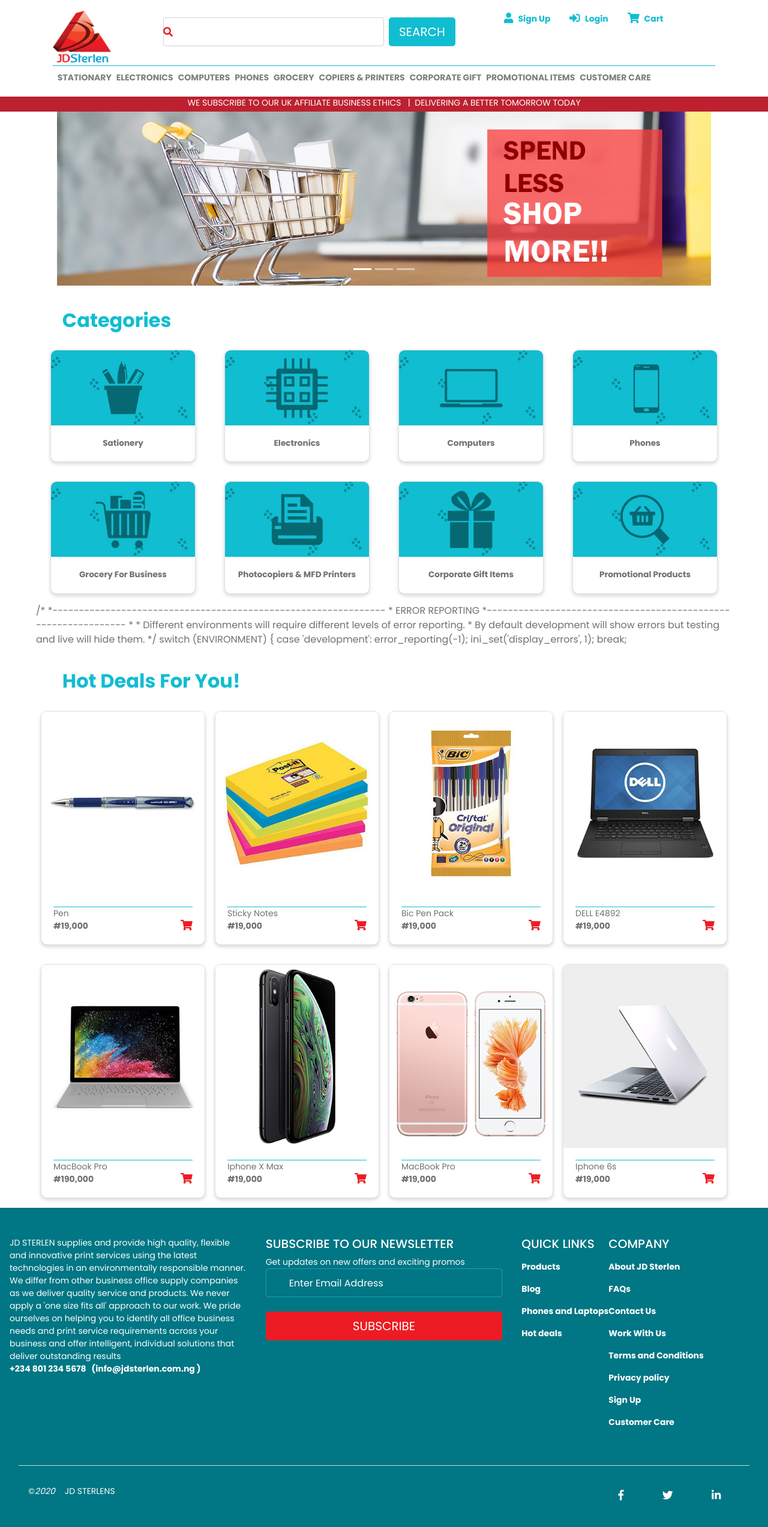
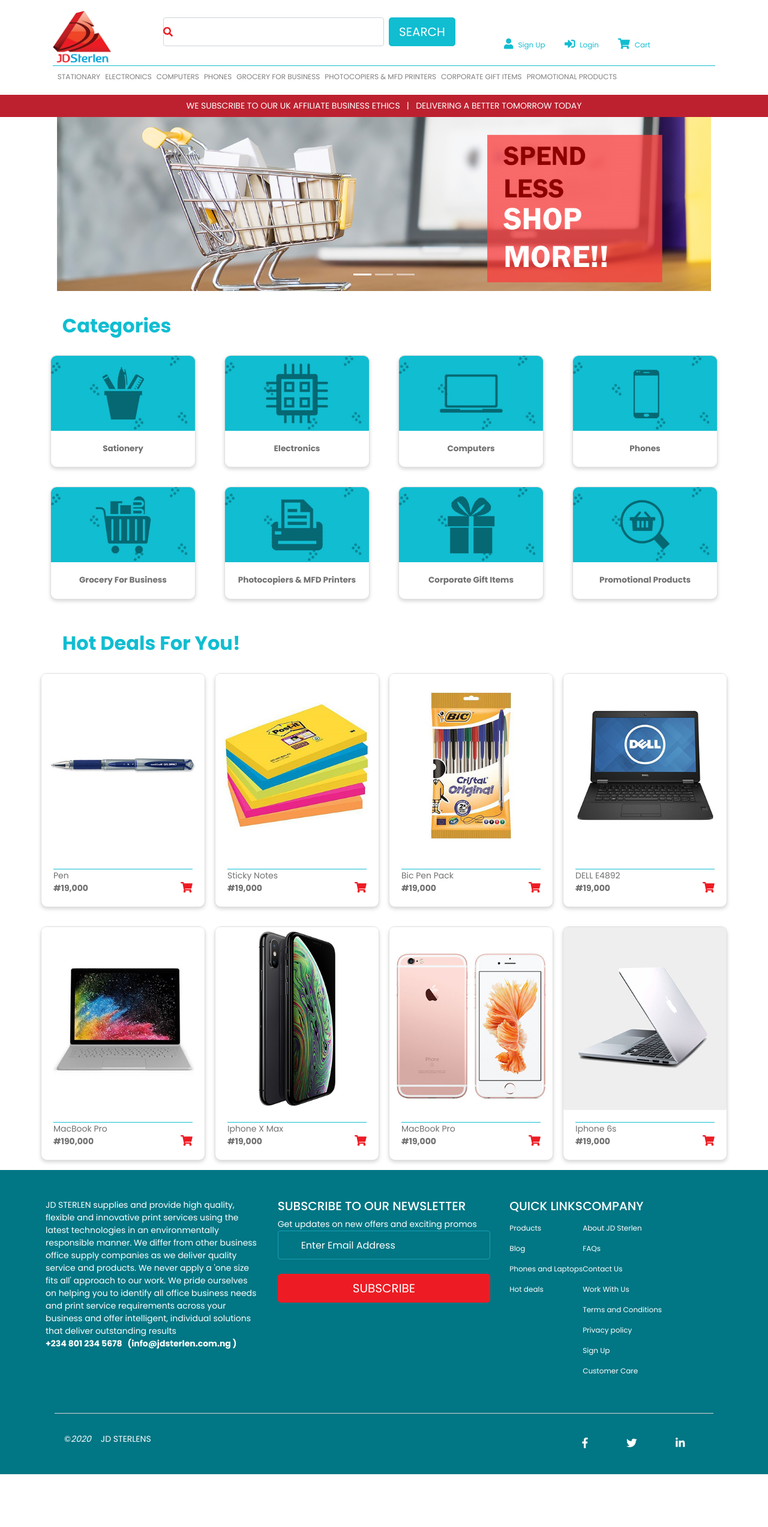
Before and after one commit to XownSolutionsLimited/jdsterlins, a PHP site: page /index.php in a window 1280 px wide. Shown: the whole page at 60% size. After the commit the page ends 2457 px from the top, so only its background shows below. Run offline with PHP 8.4, Linux system fonts and the light colour scheme; some libraries are stand-ins or nearby versions.

Commit message:
fix header

```diff
--- a/header.html
+++ b/header.html
@@ -15,9 +15,9 @@
     <link href="style.css" rel="stylesheet" />
   </head>
   <body>
+	<div class="wrapper">
 
-	<!-- Navigation -->
-	<div class="wrapper">
+    <!-- Navigation -->
     <nav class="navbar navbar-expand-md navbar-light bg-light sticky-top bg-white">
 
       <div class="container-fluid d-flex flex-wrap" >
@@ -37,8 +37,8 @@
 				SEARCH
 			  </button>
 		</div>
-	<div class='d-flex flex-wrap justify-content-end col-md-4 col-sm-12'>
-		<ul class="d-flex flex-wrap col-12 top">
+	<div class="d-flex flex-wrap justify-content-end col-md-4 col-sm-12 contain">
+			<ul class="d-flex flex-wrap col-12 top contained">
 				<!-- <li class=" nav-item">
 					<a class="nav-link " href="" ><i class="icon fab fa-facebook-f"></i></a>
 				  </li>
@@ -67,8 +67,7 @@
 				  <a class="nav-link" href="about.html">Connect</a>
 				</li> -->
 			  </ul>
-	</div>
-
+			  </div>
 			  <hr class="col-12"/>
 		</div>
 
@@ -82,7 +81,7 @@
         >
           <span class="navbar-toggler-icon"></span>
         </button>
-        <div class="collapse navbar-collapse menu  pb-0 menu" id="navbarResponsive">
+        <div class="collapse navbar-collapse menu padding pb-0 p-0 menu" id="navbarResponsive">
           <ul class="navbar-nav">
             <li class=" nav-item">
               <a class="nav-link " href="#" >Stationary</a>
@@ -97,19 +96,16 @@
 				<a class="nav-link " href="#" >Phones</a>
 			  </li>
 			  <li class=" nav-item">
-				<a class="nav-link " href="#" >Grocery </a>
+				<a class="nav-link " href="#" >Grocery for Business</a>
 			  </li>
 			  <li class=" nav-item">
-				<a class="nav-link " href="#" >Copiers & Printers</a>
+				<a class="nav-link " href="#" >Photocopiers & MFD Printers</a>
 			  </li>
 			  <li class=" nav-item">
-				<a class="nav-link " href="#" >Corporate Gift </a>
+				<a class="nav-link " href="#" >Corporate Gift Items</a>
 			  </li>
 			  <li class=" nav-item">
-				<a class="nav-link " href="#" >Promotional Items</a>
-			  </li>
-			  <li class=" nav-item">
-				<a class="nav-link " href="#" >Customer Care</a>
+				<a class="nav-link " href="#" >Promotional Products</a>
 			  </li>
 
 
@@ -117,16 +113,14 @@
         </div>
 	  </div>
 	  </div>
-    </nav>
+	</nav>
+	</div>
   <!--- site tag line -->
-</div>
+<div class='d-flex justify-content-center flex-wrap col-12 bg vision '>
+	<div class="mid pt-2 pb-2" >
+		<p>We subscribe to our UK affiliate Business Ethics &nbsp;&nbsp;|&nbsp;&nbsp;
+		DELIVERING A BETTER TOMORROW TODAY </p>
 
-<div class='d-flex justify-content-center flex-wrap col-12 bg vision '>
-	<div class="mid " >
-		<p>We subscribe to our UK affiliate Business Ethics &nbsp;&nbsp;|&nbsp;&nbsp;DELIVERING A BETTER TOMORROW TODAY </p>
-		</div>
-		<div >
 		</div>
 
 </div>
-<div class="wrapper">
--- a/index.php
+++ b/index.php
@@ -1,4 +1,5 @@
 <?php include ('header.html')?>
+<div class='wrapper'>
 <div class="container-fluid">
     <!--- Image Slider -->
     <div id="slides" class="carousel slide" data-ride="carousel">
@@ -122,20 +123,6 @@
 		</div>
 	</div>
 
-/*
- *---------------------------------------------------------------
- * ERROR REPORTING
- *---------------------------------------------------------------
- *
- * Different environments will require different levels of error reporting.
- * By default development will show errors but testing and live will hide them.
- */
-switch (ENVIRONMENT)
-{
-	case 'development':
-		error_reporting(-1);
-		ini_set('display_errors', 1);
-	break;
 
 	<!--- Hot Deals For You-->
 	<div class="container-fluid" id="hot-deals">
@@ -247,7 +234,9 @@ switch (ENVIRONMENT)
 		</div>
 	</div>
 </div>
-				<div class="container-fluid footer ">
+</div>
+	<div class="wrapper footer ">
+				<div class="container-fluid ">
 					<div class="row">
 
 					<div class="col-4">
@@ -352,6 +341,7 @@ switch (ENVIRONMENT)
 				</div>
 			</div>
 		</div>
+			</div>
 	</footer>
 
   </body>
--- a/style.css
+++ b/style.css
@@ -14,6 +14,14 @@ padding:0 60px;
   overflow: visible;
   color:#ED1C24;
 }
+.contain{
+  position: relative;
+}
+.contained{
+      position: absolute;
+    bottom: 0;
+}
+
 .mid p{
   vertical-align: middle;
 }
@@ -78,7 +86,7 @@ margin-right: 8px;
 .bg{
  background-color:  #bd2130;
  color:#fff;
- height:25px;
+/*  height:25px; */
 }
   /*.navbar li {
  padding-right: 1.4em;
@@ -87,10 +95,10 @@ margin-right: 8px;
   text-transform: uppercase;
 
 }
-.nav-link {
+/* .nav-link {
   font-size: 1.1em !important;
 
-}
+} */
 .carousel{
   padding:0 20px ;
 }
@@ -449,10 +457,10 @@ Medium (md) devices (tablets, 768px and up)*/
       font-size:14px;
 
   }
-  .nav-link {
+  /* .nav-link {
     font-size: 14px!important;
     font-weight: 600;
-  }
+  } */
   .categories p{
     font-size: 0.85em;
     font-weight:600
@@ -465,11 +473,28 @@ Medium (md) devices (tablets, 768px and up)*/
   }
 
   }
+  @media only screen
+  and (min-device-width: 320px)
+  and (max-device-width: 568px) {
+    .wrapper{
+      padding: 0;
+    }
+
+.contain{
+  position: relative;
+}
+.contained{
+      position: relative;
+
+}
+  }
 
 /*ipad*/
 @media only screen and (device-width: 768px) {
   /* For general iPad layouts */
-
+ .display-3{
+   font-size:1rem;
+ }
   .has-search .form-control {
    height:28px;
   margin-right: 0px;
@@ -496,6 +521,12 @@ margin: 1%;
 .mid p,.btn-lg{
   font-size:14px !important;
 }
+.nav-link,p{
+  font-size: 10px;
+}
+h5{
+  font-size: 14px;
+}
 }
 /*Large (lg) devices (desktops, 992px and up)
  }
@@ -515,6 +546,9 @@ margin: 1%;
     padding-left: 40px;
     padding-right:40px;
   }
+  .nav-link{
+    font-size: 12px;
+  }
 }
 /*ipadpro etc*/
 @media only screen
@@ -523,6 +557,9 @@ margin: 1%;
   .products .card-img {
     margin: 0;
 }
+.display-3{
+   font-size:1.1rem;
+ }
   }
 /*Extra (xl) large devices (large desktops, 1200px and up)*/
 @media  (min-device-width: 1900px) {
```
